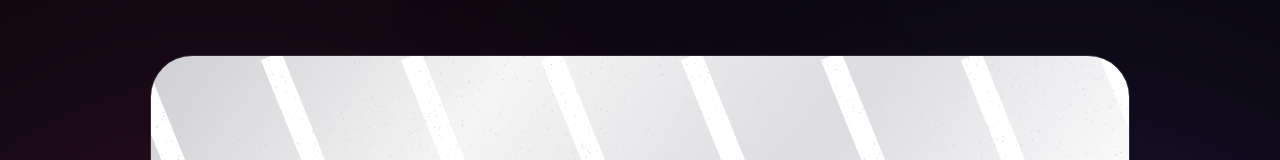
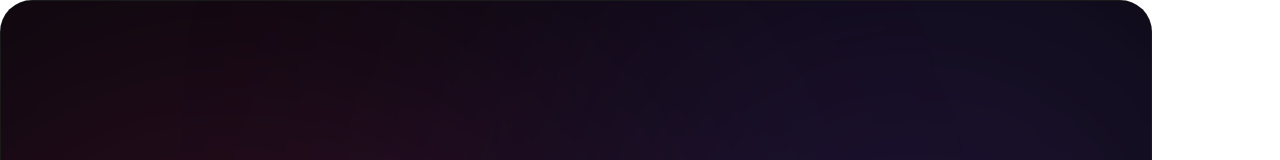
Before and after one commit to didaa08/perayaan3tahunan, a Next.js app: page /chapter-2 in a window 1280 px wide. Shown: the top 160 px of the page. Built offline with nearby package versions, Linux system fonts and the light colour scheme.

Commit message:
fix vertical video popup

```diff
--- a/app/chapter-2/page.tsx
+++ b/app/chapter-2/page.tsx
@@ -345,13 +345,13 @@
       <main
         className="
            relative
-          min-h-screen
+            w-full
+            max-w-6xl
+            aspect-video
+            rounded-[32px]
             overflow-hidden
-          bg-[#07070a]
-          flex
-          items-center
-          justify-center
-          p-6
+            bg-black
+            border border-white/10
           "
       >
 
@@ -366,28 +366,13 @@
         {/* CARD */}
 
         <motion.div
-          initial={{
-            opacity: 0,
-            y: 20,
-            scale: 0.97,
-          }}
-          animate={{
-            opacity: 1,
-            y: 0,
-            scale: 1,
-          }}
-          transition={{
-            duration: 1,
-          }}
            className="
               relative
-            w-[980px]
-            h-[690px]
-            rounded-[42px]
+              max-h-[90vh]
+              w-auto
+              rounded-[32px]
               overflow-hidden
-            border border-white/10
-            bg-white/[0.03]
-            backdrop-blur-2xl
+              bg-black
             "
         >
 
@@ -567,12 +552,14 @@
               <video
                 autoPlay
                 controls
+                playsInline
                 className="
-                  w-full
-                  h-full
-                  object-cover
+                  max-h-[90vh]
+                 w-auto
+                  block
                 "
               >
+
                 <source
                   src="/videos/tigatahunan.mp4"
                   type="video/mp4"
```
Lines whose indentation alone changed are shown as unchanged.
